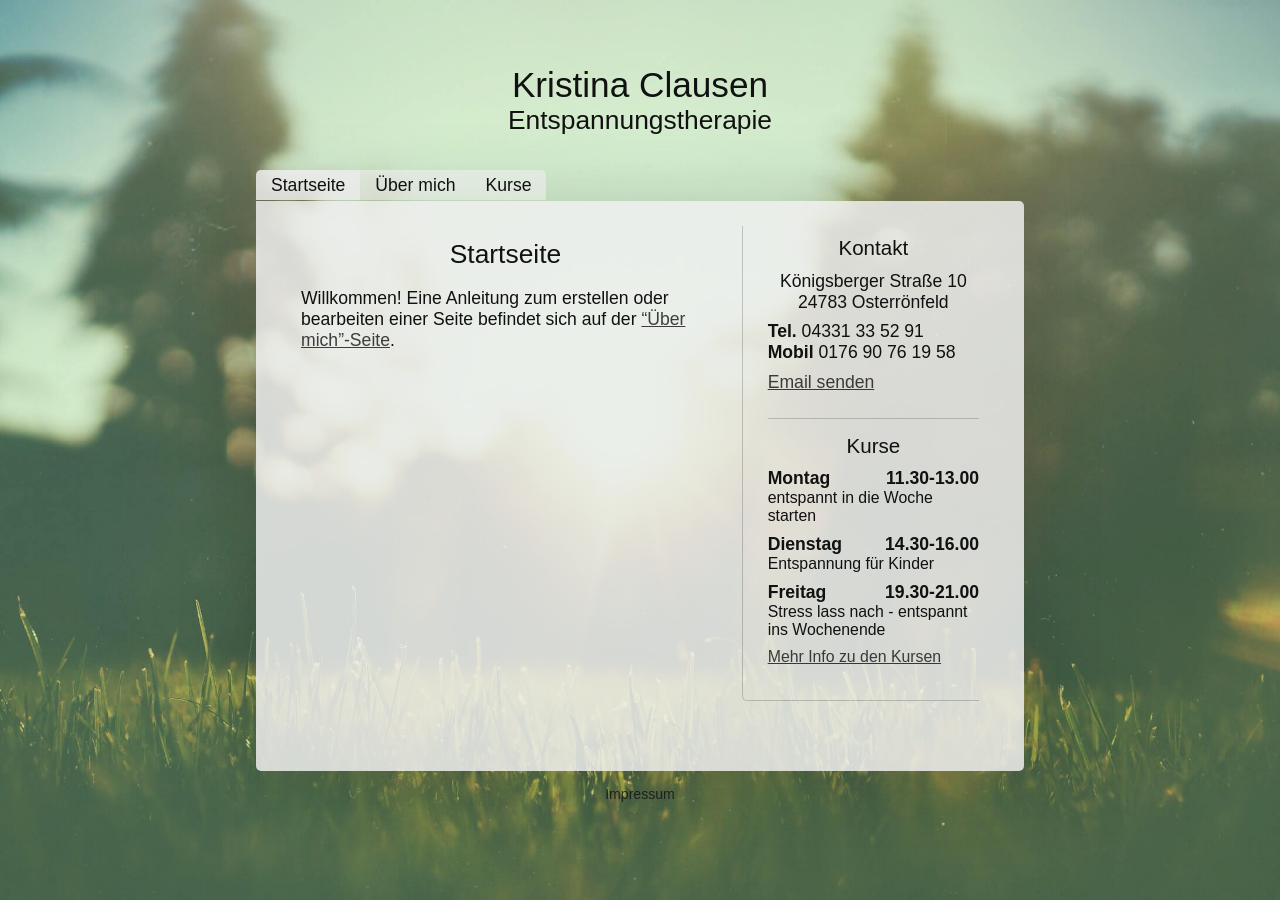
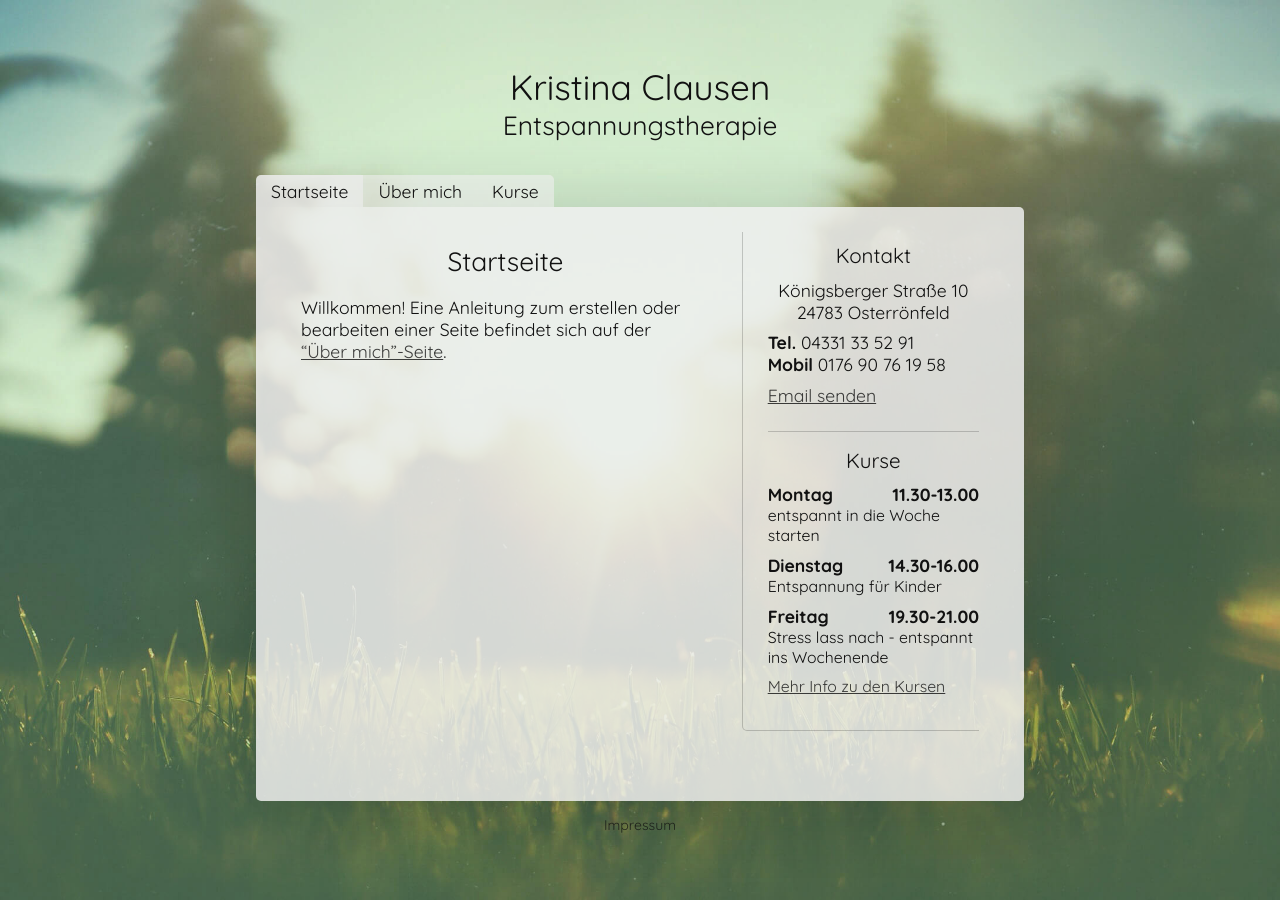
Before and after one commit to TinaClausen/tina, a Jekyll site: the page built from index.md, in a window 1280 px wide. Built offline with Jekyll 4.4.1, drawn with Linux system fonts in a browser that asks for light colours.

Commit message:
Google font

```diff
--- a/_includes/head.html
+++ b/_includes/head.html
@@ -9,4 +9,5 @@
   <link rel="stylesheet" href="{{ "/css/main.css" | prepend: site.baseurl }}">
   <link rel="canonical" href="{{ page.url | replace:'index.html','' | prepend: site.baseurl | prepend: site.url }}">
   <link rel="alternate" type="application/rss+xml" title="{{ site.title }}" href="{{ "/feed.xml" | prepend: site.baseurl | prepend: site.url }}">
+  <link href='https://fonts.googleapis.com/css?family=Quicksand:400,700' rel='stylesheet' type='text/css'>
 </head>
```
